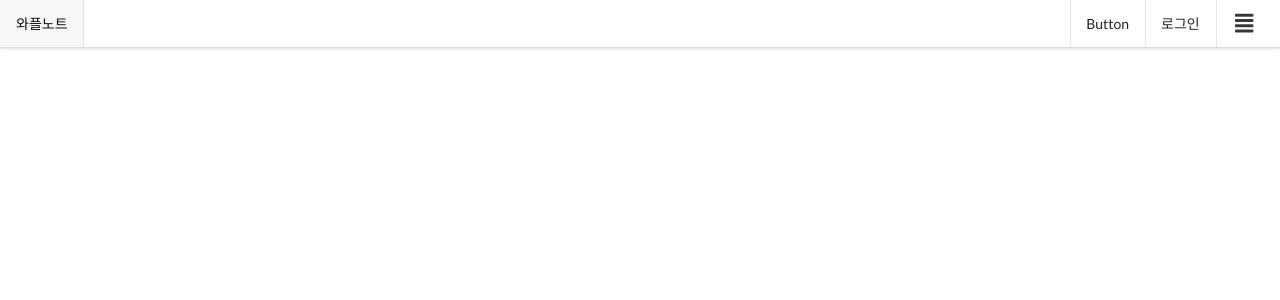
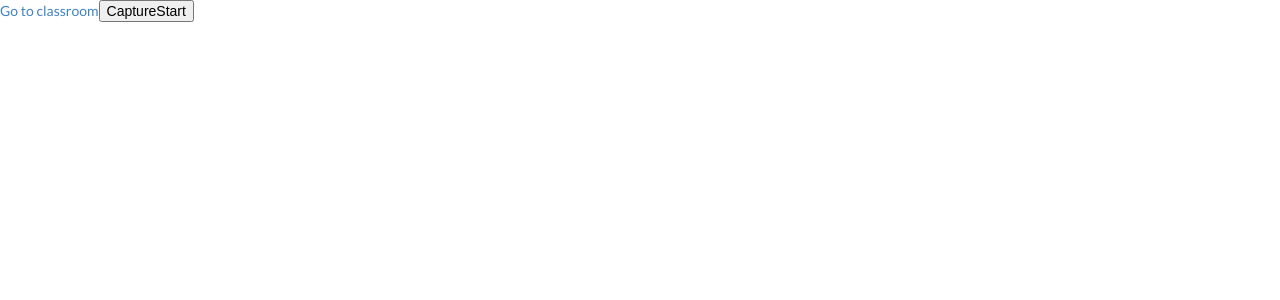
Before and after one commit to minho-jang/wafflenote, a React (Create React App) app: page /#/ in a window 1280 px wide. Shown: the top 300 px of the page. Built offline with nearby package versions, Linux system fonts and the light colour scheme; no server answers.

Commit message:
Add popup (Fix: I6 ->  I7)

```diff
--- a/public/index.html
+++ b/public/index.html
@@ -2,7 +2,6 @@
 <html lang="en">
   <head>
     <meta charset="utf-8" />
-    <link rel="icon" href="%PUBLIC_URL%/favicon.ico" />
     <meta name="viewport" content="width=device-width, initial-scale=1" />
     <meta name="theme-color" content="#000000" />
     <link rel="stylesheet" href="https://cdnjs.cloudflare.com/ajax/libs/semantic-ui/2.4.1/semantic.min.css" />
--- a/src/App.js
+++ b/src/App.js
@@ -1,17 +1,17 @@
 import React from 'react';
-import { Switch, Router, Route } from 'react-router-dom';
+import { Switch, HashRouter, Route } from 'react-router-dom';
 import { createBrowserHistory } from 'history';
-import Note from './components/pages/Notes';
-import Navbar from './components/modules/Navbar';
+import Note from './components/pages/Note';
+import Popup from './components/pages/Popup';
 
 const App = () => (
   <div>
-    <Router history={createBrowserHistory()}>
-      <Navbar />
+    <HashRouter history={createBrowserHistory()}>
       <Switch>
         <Route path="/notes/:id/" exact component={Note} />
+        <Route path="" exact component={Popup} />
       </Switch>
-    </Router>
+    </HashRouter>
   </div>
 );
 
--- a/src/CaptureButton.js
+++ b/src/CaptureButton.js
@@ -4,15 +4,15 @@ const port = chrome.runtime.connect({
   name: 'WaffleNote',
 });
 
-const CaptureButton = () => {
+const CaptureButton = (props) => {
   const startCapture = () => {
     port.postMessage({ type: 'waffleNoteStart', text: 'start' }, '*');
   };
 
   return (
-    <div onClick={startCapture} className="item">
-      Button
-    </div>
+    <button onClick={startCapture} className="item">
+      {props.children}
+    </button>
   );
 };
 
--- a/src/components/pages/Notes.js
+++ b/src/components/pages/Note.js
@@ -2,10 +2,12 @@ import React from 'react';
 import { connect } from 'react-redux';
 import SlideList from '../modules/SlideList';
 import { getSlide } from '../../actions/slides';
+import Navbar from '../modules/Navbar';
 
 const Note = (props) => {
   return (
     <React.Fragment>
+      <Navbar />
       <SlideList />
     </React.Fragment>
   );
--- /dev/null
+++ b/src/components/pages/Popup.js
@@ -0,0 +1,19 @@
+import React from 'react';
+import CaptureButton from '../../CaptureButton';
+import styled from 'styled-components';
+import { Link } from 'react-router-dom';
+
+const Container = styled.div`
+  width: 270px;
+  height: 430px;
+`
+const Popup = () => {
+  return (
+    <Container>
+      <Link to="/notes/1" className="item" target="_blank"> Go to classroom</Link>
+      <CaptureButton>CaptureStart</CaptureButton>
+    </Container>
+  );
+};
+
+export default Popup;
```
